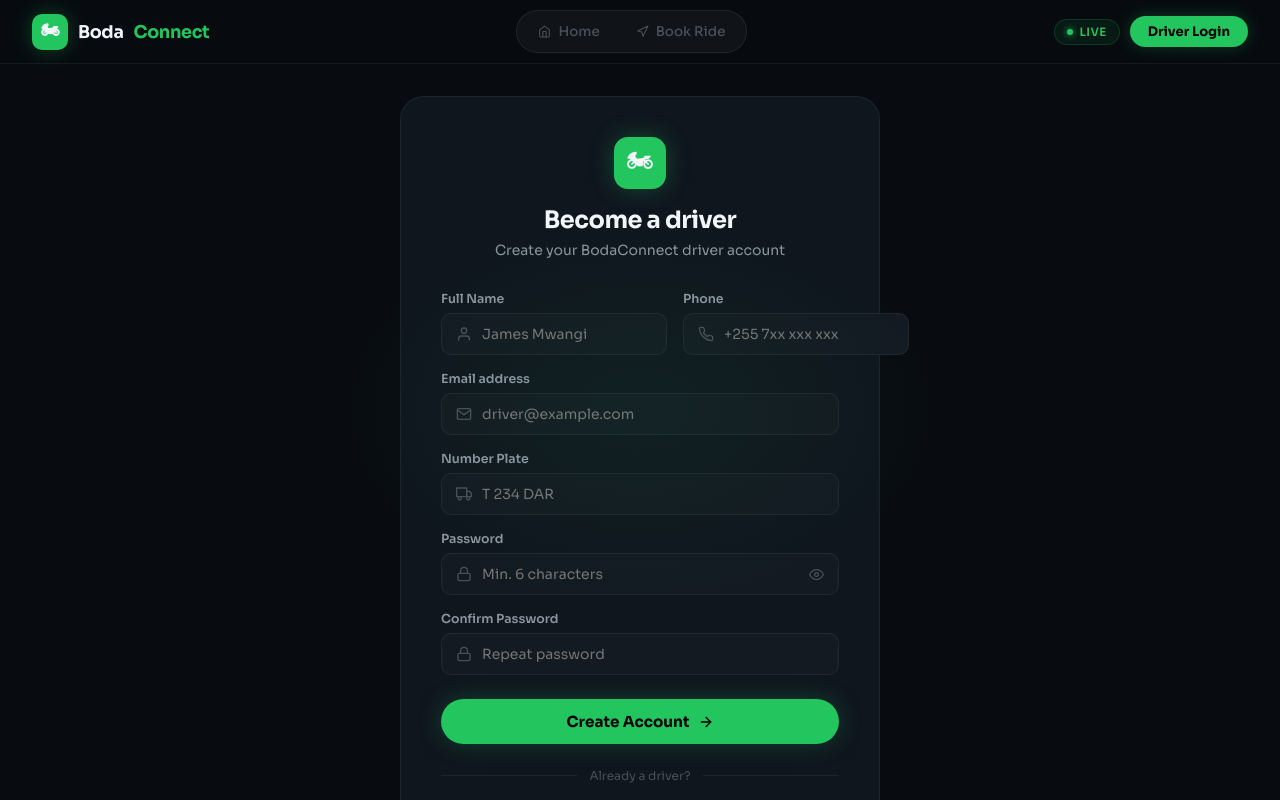
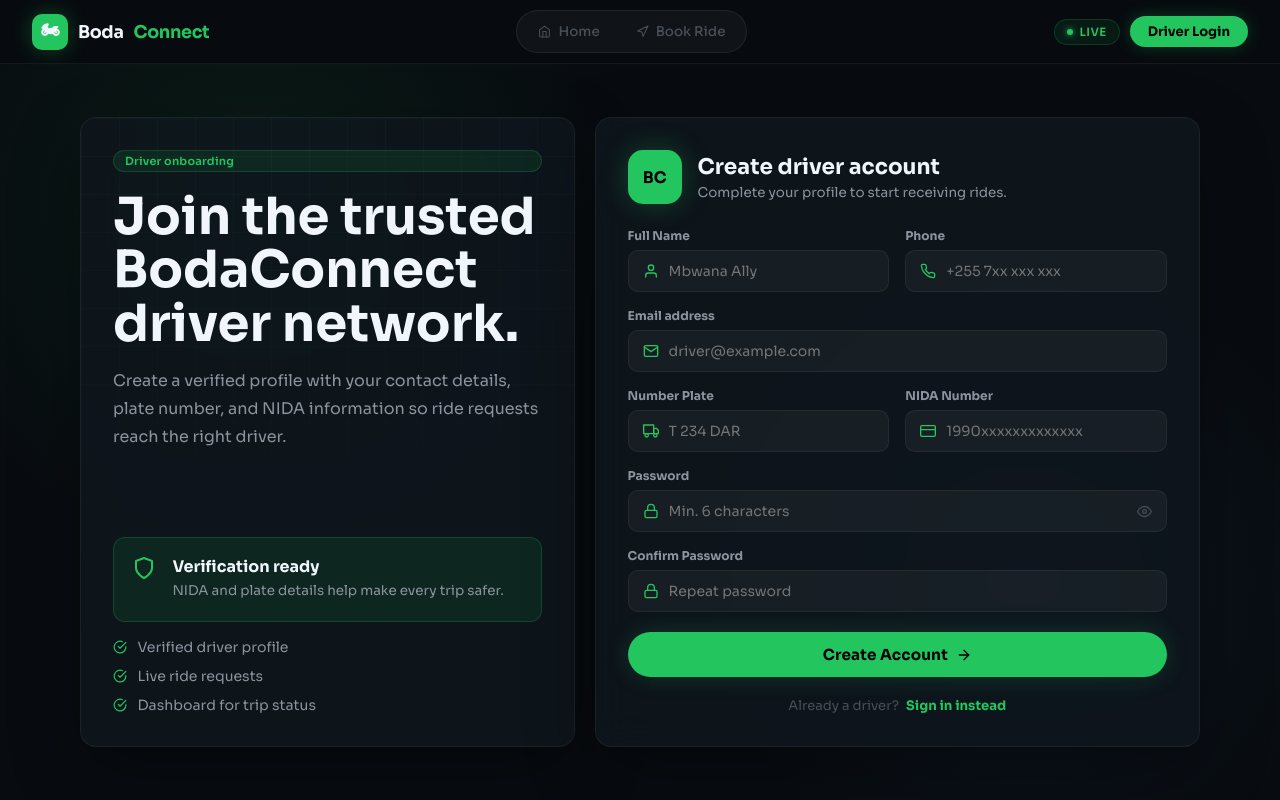
Before and after one commit to samatta002/bodaconnect, a React (Vite) app in the folder frontend/: page /register in a window 1280 px wide. Shown: the top 800 px of the page. Built offline with nearby package versions, Linux system fonts and the light colour scheme.

Commit message:
polished our UI

```diff
--- a/frontend/src/App.css
+++ b/frontend/src/App.css
@@ -449,6 +449,33 @@
   padding: 5rem 0 7rem;
 }
 
+.home-float-icon {
+  position: absolute;
+  z-index: 1;
+  width: 48px;
+  height: 48px;
+  border-radius: 14px;
+  display: flex;
+  align-items: center;
+  justify-content: center;
+  color: var(--green);
+  background: rgba(15,22,30,0.78);
+  border: 1px solid rgba(34,197,94,0.22);
+  box-shadow: 0 18px 42px rgba(0,0,0,0.32);
+  backdrop-filter: blur(14px);
+  animation: home-float 5.5s ease-in-out infinite;
+}
+
+.float-map { left: 54%; top: 22%; animation-delay: 0s; }
+.float-phone { right: 10%; top: 23%; animation-delay: 0.8s; }
+.float-shield { right: 29%; bottom: 18%; animation-delay: 1.4s; }
+.float-zap { left: 42%; bottom: 26%; animation-delay: 2.1s; }
+
+@keyframes home-float {
+  0%, 100% { transform: translateY(0); }
+  50% { transform: translateY(-14px); }
+}
+
 .home-chip {
   display: inline-flex;
   align-items: center;
@@ -781,6 +808,216 @@
   margin-top: 0.45rem;
 }
 
+/* Driver registration */
+.register-page {
+  min-height: calc(100vh - 64px);
+  display: flex;
+  align-items: center;
+  justify-content: center;
+  padding: 2.5rem;
+  background:
+    radial-gradient(circle at 20% 20%, rgba(34,197,94,0.09), transparent 30%),
+    radial-gradient(circle at 80% 70%, rgba(59,130,246,0.08), transparent 28%),
+    var(--bg);
+}
+
+.register-grid {
+  width: min(1120px, 100%);
+  display: grid;
+  grid-template-columns: 0.9fr 1.1fr;
+  gap: 1.2rem;
+  align-items: stretch;
+}
+
+.register-visual,
+.register-card {
+  border: 1px solid var(--border);
+  background: rgba(15,22,30,0.82);
+  backdrop-filter: blur(18px);
+  border-radius: var(--radius-lg);
+  box-shadow: 0 24px 70px rgba(0,0,0,0.32);
+}
+
+.register-visual {
+  padding: 2rem;
+  display: flex;
+  flex-direction: column;
+  justify-content: space-between;
+  min-height: 620px;
+  position: relative;
+  overflow: hidden;
+}
+
+.register-visual::before {
+  content: "";
+  position: absolute;
+  inset: 0;
+  background:
+    linear-gradient(rgba(34,197,94,0.045) 1px, transparent 1px),
+    linear-gradient(90deg, rgba(34,197,94,0.045) 1px, transparent 1px);
+  background-size: 38px 38px;
+  mask-image: linear-gradient(180deg, black, transparent 85%);
+  pointer-events: none;
+}
+
+.register-visual > * {
+  position: relative;
+}
+
+.register-visual h1 {
+  font-size: clamp(2rem, 4vw, 3.6rem);
+  line-height: 1.05;
+  letter-spacing: 0;
+  margin-top: 1.1rem;
+  max-width: 440px;
+}
+
+.register-visual p {
+  color: var(--text2);
+  line-height: 1.75;
+  margin-top: 1rem;
+  max-width: 430px;
+}
+
+.register-verify-card {
+  margin-top: auto;
+  display: flex;
+  gap: 1rem;
+  padding: 1.15rem;
+  border-radius: var(--radius-md);
+  background: rgba(34,197,94,0.1);
+  border: 1px solid rgba(34,197,94,0.22);
+}
+
+.register-verify-card svg {
+  color: var(--green);
+  font-size: 1.5rem;
+  flex-shrink: 0;
+}
+
+.register-verify-card strong,
+.register-verify-card span {
+  display: block;
+}
+
+.register-verify-card span {
+  color: var(--text2);
+  font-size: 0.84rem;
+  margin-top: 0.25rem;
+  line-height: 1.55;
+}
+
+.register-benefits {
+  display: grid;
+  gap: 0.7rem;
+  margin-top: 1rem;
+}
+
+.register-benefits span {
+  display: flex;
+  align-items: center;
+  gap: 0.65rem;
+  color: var(--text2);
+  font-size: 0.88rem;
+}
+
+.register-benefits svg {
+  color: var(--green);
+}
+
+.register-card {
+  padding: 2rem;
+}
+
+.register-card-header {
+  display: flex;
+  align-items: center;
+  gap: 1rem;
+  margin-bottom: 1.5rem;
+}
+
+.register-icon {
+  width: 54px;
+  height: 54px;
+  border-radius: 15px;
+  display: flex;
+  align-items: center;
+  justify-content: center;
+  background: var(--green);
+  color: #000;
+  font-weight: 900;
+  box-shadow: 0 0 28px rgba(34,197,94,0.28);
+}
+
+.register-card-header h2 {
+  font-size: 1.35rem;
+  margin-bottom: 0.25rem;
+}
+
+.register-card-header p {
+  color: var(--text2);
+  font-size: 0.84rem;
+}
+
+.register-error {
+  padding: 10px 14px;
+  border-radius: var(--radius-sm);
+  margin-bottom: 1.1rem;
+  background: rgba(239,68,68,0.08);
+  border: 1px solid rgba(239,68,68,0.2);
+  font-size: 0.82rem;
+  color: var(--red);
+}
+
+.register-form {
+  display: flex;
+  flex-direction: column;
+  gap: 1rem;
+}
+
+.register-form-grid {
+  display: grid;
+  grid-template-columns: 1fr 1fr;
+  gap: 1rem;
+}
+
+.register-eye {
+  border: 0;
+  background: transparent;
+  color: var(--text3);
+  display: flex;
+  align-items: center;
+}
+
+.register-help {
+  font-size: 0.72rem;
+  margin-top: 0.35rem;
+}
+
+.register-help.danger {
+  color: var(--red);
+}
+
+.register-submit {
+  width: 100%;
+  margin-top: 0.25rem;
+  box-shadow: 0 0 24px rgba(34,197,94,0.2);
+}
+
+.register-switch {
+  display: flex;
+  justify-content: center;
+  gap: 0.45rem;
+  color: var(--text3);
+  font-size: 0.82rem;
+  margin-top: 1.25rem;
+}
+
+.register-switch a {
+  color: var(--green);
+  font-weight: 700;
+}
+
 @media (max-width: 980px) {
   .home-hero { min-height: 720px; align-items: flex-end; }
   .home-hero-shade {
@@ -799,6 +1036,9 @@
   .home-feature-grid {
     grid-template-columns: repeat(2, 1fr);
   }
+  .home-float-icon { display: none; }
+  .register-grid { grid-template-columns: 1fr; }
+  .register-visual { min-height: auto; }
 }
 
 @media (max-width: 640px) {
@@ -829,4 +1069,9 @@
     align-items: flex-start;
     flex-direction: column;
   }
+  .register-page { padding: 1rem; }
+  .register-card,
+  .register-visual { padding: 1.25rem; }
+  .register-form-grid { grid-template-columns: 1fr; }
+  .register-card-header { align-items: flex-start; }
 }
--- a/frontend/src/pages/Home.jsx
+++ b/frontend/src/pages/Home.jsx
@@ -87,6 +87,10 @@
       <section className="home-hero" aria-label="BodaConnect homepage">
         <img className="home-hero-image" src="/home-hero.png" alt="BodaConnect boda boda driver ready for a ride" />
         <div className="home-hero-shade" />
+        <div className="home-float-icon float-map"><FiMapPin /></div>
+        <div className="home-float-icon float-phone"><FiSmartphone /></div>
+        <div className="home-float-icon float-shield"><FiShield /></div>
+        <div className="home-float-icon float-zap"><FiZap /></div>
 
         <div className="home-hero-content">
           <motion.div
--- a/frontend/src/pages/Register.jsx
+++ b/frontend/src/pages/Register.jsx
@@ -1,31 +1,63 @@
 import { useState } from "react";
 import { Link, useNavigate } from "react-router-dom";
 import axios from "axios";
-import { FiUser, FiMail, FiLock, FiPhone, FiTruck, FiEye, FiEyeOff, FiArrowRight } from "react-icons/fi";
+import {
+  FiArrowRight,
+  FiCheckCircle,
+  FiCreditCard,
+  FiEye,
+  FiEyeOff,
+  FiLock,
+  FiMail,
+  FiPhone,
+  FiShield,
+  FiTruck,
+  FiUser,
+} from "react-icons/fi";
 import { motion } from "framer-motion";
+
+const benefits = [
+  "Verified driver profile",
+  "Live ride requests",
+  "Dashboard for trip status",
+];
 
 export default function Register({ onLogin }) {
   const navigate = useNavigate();
-  const [form, setForm] = useState({ name: "", email: "", phone: "", plate: "", password: "", confirm: "" });
-  const [showPw, setShowPw]   = useState(false);
+  const [form, setForm] = useState({
+    name: "",
+    email: "",
+    phone: "",
+    plate: "",
+    nida: "",
+    password: "",
+    confirm: "",
+  });
+  const [showPw, setShowPw] = useState(false);
   const [loading, setLoading] = useState(false);
-  const [error, setError]     = useState("");
+  const [error, setError] = useState("");
 
-  const set = (k, v) => setForm(f => ({ ...f, [k]: v }));
+  const set = (key, value) => setForm((current) => ({ ...current, [key]: value }));
 
   const submit = async (e) => {
     e.preventDefault();
     setError("");
+
     if (form.password !== form.confirm) return setError("Passwords do not match.");
     if (form.password.length < 6) return setError("Password must be at least 6 characters.");
+    if (form.nida && form.nida.replace(/\D/g, "").length < 8) return setError("Enter a valid NIDA number.");
+
     setLoading(true);
     try {
       const res = await axios.post("/api/auth/register", {
-        name: form.name, email: form.email,
-        phone: form.phone, plate: form.plate,
+        name: form.name,
+        email: form.email,
+        phone: form.phone,
+        plate: form.plate,
+        nida: form.nida,
         password: form.password,
       });
-      localStorage.setItem("bc_token",  res.data.token);
+      localStorage.setItem("bc_token", res.data.token);
       localStorage.setItem("bc_driver", JSON.stringify(res.data.driver));
       onLogin(res.data.driver);
       navigate("/dashboard");
@@ -37,175 +69,214 @@
   };
 
   const inputStyle = {
-    flex: 1, background: "none", border: "none", outline: "none",
-    color: "var(--text)", fontSize: "0.875rem",
+    flex: 1,
+    background: "none",
+    border: "none",
+    outline: "none",
+    color: "var(--text)",
+    fontSize: "0.875rem",
+    minWidth: 0,
   };
+
   const boxStyle = {
-    display: "flex", alignItems: "center", gap: 10,
-    padding: "11px 14px", borderRadius: 10,
-    background: "var(--bg3)", border: "1px solid var(--border)",
+    display: "flex",
+    alignItems: "center",
+    gap: 10,
+    padding: "11px 14px",
+    borderRadius: 10,
+    background: "rgba(255,255,255,0.045)",
+    border: "1px solid var(--border)",
   };
+
   const labelStyle = {
-    fontSize: "0.78rem", fontWeight: 600,
-    color: "var(--text2)", display: "block", marginBottom: 6,
+    fontSize: "0.76rem",
+    fontWeight: 700,
+    color: "var(--text2)",
+    display: "block",
+    marginBottom: 6,
   };
 
   return (
-    <div style={{
-      minHeight: "calc(100vh - 64px)",
-      display: "flex", alignItems: "center", justifyContent: "center",
-      padding: "2rem", background: "var(--bg)",
-      position: "relative", overflow: "hidden",
-    }}>
-      <div style={{
-        position: "absolute", top: "40%", left: "50%",
-        transform: "translate(-50%,-50%)",
-        width: 600, height: 400,
-        background: "radial-gradient(ellipse, rgba(34,197,94,0.06) 0%, transparent 70%)",
-        pointerEvents: "none",
-      }} />
+    <div className="register-page">
+      <div className="register-grid">
+        <motion.aside
+          initial={{ opacity: 0, x: -24 }}
+          animate={{ opacity: 1, x: 0 }}
+          className="register-visual"
+        >
+          <span className="badge badge-green">Driver onboarding</span>
+          <h1>Join the trusted BodaConnect driver network.</h1>
+          <p>
+            Create a verified profile with your contact details, plate number, and NIDA information so ride requests reach the right driver.
+          </p>
+
+          <div className="register-verify-card">
+            <FiShield />
+            <div>
+              <strong>Verification ready</strong>
+              <span>NIDA and plate details help make every trip safer.</span>
+            </div>
+          </div>
+
+          <div className="register-benefits">
+            {benefits.map((item) => (
+              <span key={item}>
+                <FiCheckCircle />
+                {item}
+              </span>
+            ))}
+          </div>
+        </motion.aside>
 
         <motion.div
-        initial={{ opacity: 0, y: 24 }} animate={{ opacity: 1, y: 0 }}
-        style={{
-          width: "100%", maxWidth: 480,
-          background: "var(--card)",
-          border: "1px solid var(--border)",
-          borderRadius: "var(--radius-xl)",
-          padding: "2.5rem",
-        }}
+          initial={{ opacity: 0, y: 24 }}
+          animate={{ opacity: 1, y: 0 }}
+          className="register-card"
         >
-        <div style={{ textAlign: "center", marginBottom: "2rem" }}>
-          <div style={{
-            width: 52, height: 52, background: "#22c55e", borderRadius: 14,
-            display: "flex", alignItems: "center", justifyContent: "center",
-            fontSize: 26, margin: "0 auto 1rem",
-            boxShadow: "0 0 24px rgba(34,197,94,0.3)",
-          }}>🏍</div>
-          <h1 style={{ fontSize: "1.5rem", fontWeight: 700, letterSpacing: "-0.02em", marginBottom: 6 }}>
-            Become a driver
-          </h1>
-          <p style={{ fontSize: "0.875rem", color: "var(--text2)" }}>
-            Create your BodaConnect driver account
-          </p>
+          <div className="register-card-header">
+            <div className="register-icon">BC</div>
+            <div>
+              <h2>Create driver account</h2>
+              <p>Complete your profile to start receiving rides.</p>
+            </div>
           </div>
 
           {error && (
-          <motion.div initial={{ opacity: 0 }} animate={{ opacity: 1 }} style={{
-            padding: "10px 14px", borderRadius: 8, marginBottom: "1.25rem",
-            background: "rgba(239,68,68,0.08)", border: "1px solid rgba(239,68,68,0.2)",
-            fontSize: "0.82rem", color: "#ef4444",
-          }}>
+            <motion.div initial={{ opacity: 0 }} animate={{ opacity: 1 }} className="register-error">
               {error}
             </motion.div>
           )}
 
-        <form onSubmit={submit} style={{ display: "flex", flexDirection: "column", gap: "1rem" }}>
-
-          {/* Name + Phone */}
-          <div style={{ display: "grid", gridTemplateColumns: "1fr 1fr", gap: "1rem" }}>
+          <form onSubmit={submit} className="register-form">
+            <div className="register-form-grid">
               <div>
                 <label style={labelStyle}>Full Name</label>
                 <div style={boxStyle}>
-                <FiUser size={16} color="var(--text3)" />
-                <input type="text" required placeholder="James Mwangi"
-                  value={form.name} onChange={e => set("name", e.target.value)} style={inputStyle} />
+                  <FiUser size={16} color="var(--green)" />
+                  <input
+                    type="text"
+                    required
+                    placeholder="Mbwana Ally"
+                    value={form.name}
+                    onChange={(e) => set("name", e.target.value)}
+                    style={inputStyle}
+                  />
                 </div>
               </div>
+
               <div>
                 <label style={labelStyle}>Phone</label>
                 <div style={boxStyle}>
-                <FiPhone size={16} color="var(--text3)" />
-                <input type="text" placeholder="+255 7xx xxx xxx"
-                  value={form.phone} onChange={e => set("phone", e.target.value)} style={inputStyle} />
+                  <FiPhone size={16} color="var(--green)" />
+                  <input
+                    type="text"
+                    placeholder="+255 7xx xxx xxx"
+                    value={form.phone}
+                    onChange={(e) => set("phone", e.target.value)}
+                    style={inputStyle}
+                  />
                 </div>
               </div>
             </div>
 
-          {/* Email */}
             <div>
               <label style={labelStyle}>Email address</label>
               <div style={boxStyle}>
-              <FiMail size={16} color="var(--text3)" />
-              <input type="email" required placeholder="driver@example.com"
-                value={form.email} onChange={e => set("email", e.target.value)} style={inputStyle} />
+                <FiMail size={16} color="var(--green)" />
+                <input
+                  type="email"
+                  required
+                  placeholder="driver@example.com"
+                  value={form.email}
+                  onChange={(e) => set("email", e.target.value)}
+                  style={inputStyle}
+                />
               </div>
             </div>
 
-          {/* Plate */}
+            <div className="register-form-grid">
               <div>
                 <label style={labelStyle}>Number Plate</label>
                 <div style={boxStyle}>
-              <FiTruck size={16} color="var(--text3)" />
-              <input type="text" placeholder="T 234 DAR"
-                value={form.plate} onChange={e => set("plate", e.target.value)} style={inputStyle} />
+                  <FiTruck size={16} color="var(--green)" />
+                  <input
+                    type="text"
+                    placeholder="T 234 DAR"
+                    value={form.plate}
+                    onChange={(e) => set("plate", e.target.value.toUpperCase())}
+                    style={inputStyle}
+                  />
                 </div>
               </div>
 
-          {/* Password */}
+              <div>
+                <label style={labelStyle}>NIDA Number</label>
+                <div style={boxStyle}>
+                  <FiCreditCard size={16} color="var(--green)" />
+                  <input
+                    type="text"
+                    inputMode="numeric"
+                    placeholder="1990xxxxxxxxxxxxx"
+                    value={form.nida}
+                    onChange={(e) => set("nida", e.target.value)}
+                    style={inputStyle}
+                  />
+                </div>
+              </div>
+            </div>
+
             <div>
               <label style={labelStyle}>Password</label>
               <div style={boxStyle}>
-              <FiLock size={16} color="var(--text3)" />
-              <input type={showPw ? "text" : "password"} required placeholder="Min. 6 characters"
-                value={form.password} onChange={e => set("password", e.target.value)} style={inputStyle} />
-              <button type="button" onClick={() => setShowPw(s => !s)}
-                style={{ background: "none", border: "none", color: "var(--text3)", cursor: "pointer", display: "flex" }}>
+                <FiLock size={16} color="var(--green)" />
+                <input
+                  type={showPw ? "text" : "password"}
+                  required
+                  placeholder="Min. 6 characters"
+                  value={form.password}
+                  onChange={(e) => set("password", e.target.value)}
+                  style={inputStyle}
+                />
+                <button type="button" className="register-eye" onClick={() => setShowPw((current) => !current)}>
                   {showPw ? <FiEyeOff size={15} /> : <FiEye size={15} />}
                 </button>
               </div>
             </div>
 
-          {/* Confirm password */}
             <div>
               <label style={labelStyle}>Confirm Password</label>
-            <div style={{
+              <div
+                style={{
                   ...boxStyle,
                   border: `1px solid ${form.confirm && form.confirm !== form.password ? "rgba(239,68,68,0.5)" : "var(--border)"}`,
-            }}>
-              <FiLock size={16} color="var(--text3)" />
-              <input type={showPw ? "text" : "password"} required placeholder="Repeat password"
-                value={form.confirm} onChange={e => set("confirm", e.target.value)} style={inputStyle} />
+                }}
+              >
+                <FiLock size={16} color="var(--green)" />
+                <input
+                  type={showPw ? "text" : "password"}
+                  required
+                  placeholder="Repeat password"
+                  value={form.confirm}
+                  onChange={(e) => set("confirm", e.target.value)}
+                  style={inputStyle}
+                />
               </div>
               {form.confirm && form.confirm !== form.password && (
-              <p style={{ fontSize: "0.72rem", color: "#ef4444", marginTop: 4 }}>
-                Passwords do not match
-              </p>
+                <p className="register-help danger">Passwords do not match</p>
               )}
             </div>
 
-          {/* Submit */}
-          <button type="submit" disabled={loading} style={{
-            marginTop: 8, width: "100%", padding: "13px",
-            background: loading ? "rgba(34,197,94,0.4)" : "#22c55e",
-            border: "none", borderRadius: 9999,
-            color: "#000", fontWeight: 700, fontSize: "0.95rem",
-            cursor: loading ? "not-allowed" : "pointer", fontFamily: "inherit",
-            display: "flex", alignItems: "center", justifyContent: "center", gap: 8,
-            boxShadow: loading ? "none" : "0 0 24px rgba(34,197,94,0.25)",
-            transition: "all 0.2s",
-          }}>
-            {loading ? "Creating account..." : <> Create Account <FiArrowRight size={16} /></>}
+            <button type="submit" disabled={loading} className="btn btn-primary btn-lg register-submit">
+              {loading ? "Creating account..." : <>Create Account <FiArrowRight size={16} /></>}
             </button>
           </form>
 
-        <div style={{ display: "flex", alignItems: "center", gap: 12, margin: "1.5rem 0" }}>
-          <div style={{ flex: 1, height: 1, background: "var(--border)" }} />
-          <span style={{ fontSize: "0.75rem", color: "var(--text3)" }}>Already a driver?</span>
-          <div style={{ flex: 1, height: 1, background: "var(--border)" }} />
+          <div className="register-switch">
+            <span>Already a driver?</span>
+            <Link to="/login">Sign in instead</Link>
           </div>
-
-        <Link to="/login" style={{ textDecoration: "none" }}>
-          <button style={{
-            width: "100%", padding: "12px", background: "transparent",
-            border: "1.5px solid rgba(255,255,255,0.12)", borderRadius: 9999,
-            color: "var(--text)", fontWeight: 600, fontSize: "0.875rem",
-            cursor: "pointer", fontFamily: "inherit",
-          }}>
-            Sign In Instead
-          </button>
-        </Link>
         </motion.div>
+      </div>
     </div>
   );
 }
```
Also changed, not shown: 2 other files (tests, documents, lock files or other folders). Lines whose indentation alone changed are shown as unchanged.
